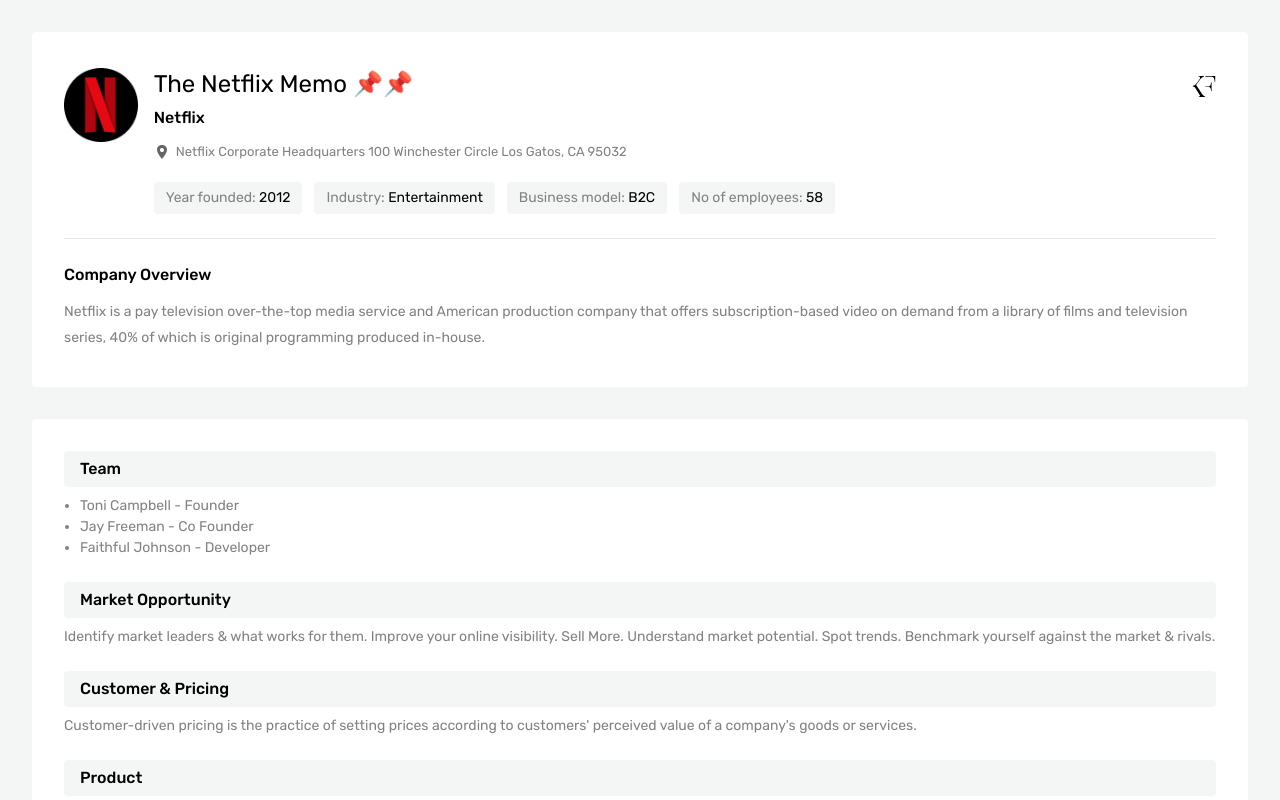
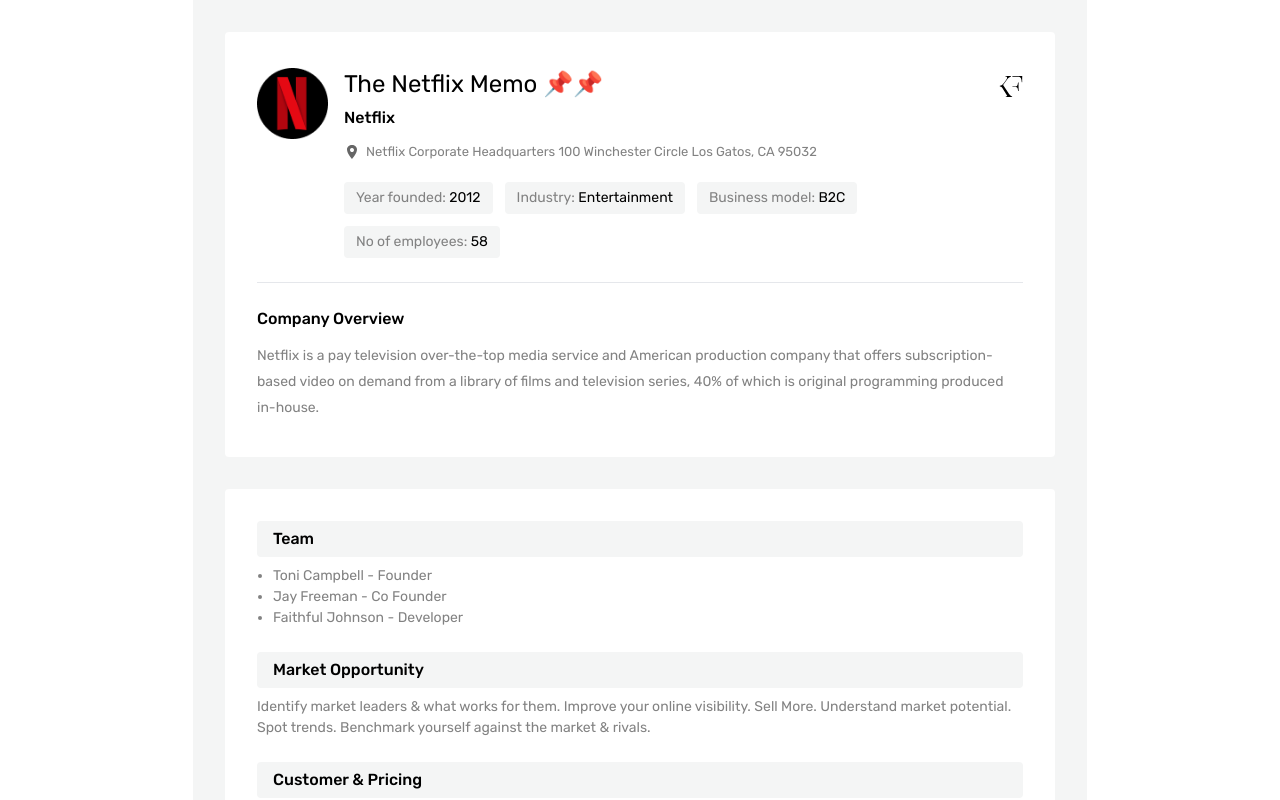
Before and after one commit to zemarr/memo-origin-dub, a Vue app: page / in a window 1280 px wide. Shown: the top 800 px of the page. Built offline with nearby package versions, Linux system fonts and the light colour scheme.

Commit message:
center content on document

```diff
--- a/src/views/HomeView.vue
+++ b/src/views/HomeView.vue
@@ -1,5 +1,6 @@
 <template>
-  <div class="home bg-faintGrey min-h-screen p-8">
+  <main>
+    <div class="home bg-faintGrey min-h-screen p-8 max-w-[894px] mx-auto">
       <div class="overview bg-white rounded-[4px] px-8 py-9">
         <div class="flex items-start md:flex-row flex-col w-full mb-3">
           <div class="logo w-[80px] h-[80px] mr-4">
@@ -111,6 +112,7 @@
         </div>
       </div>
     </div>
+  </main>
 </template>
 
 <script>
```
Lines whose indentation alone changed are shown as unchanged.
